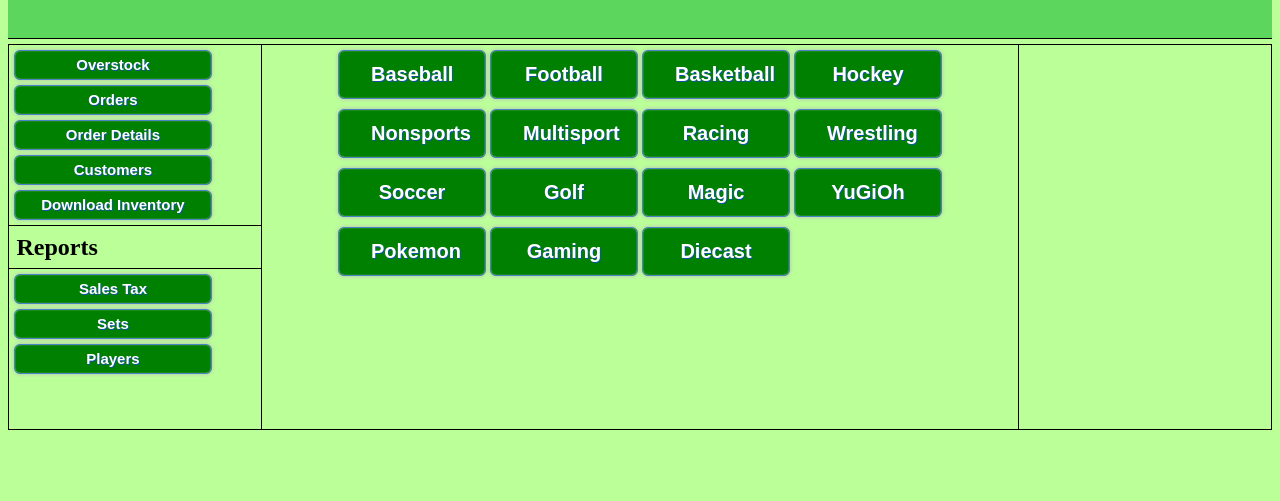
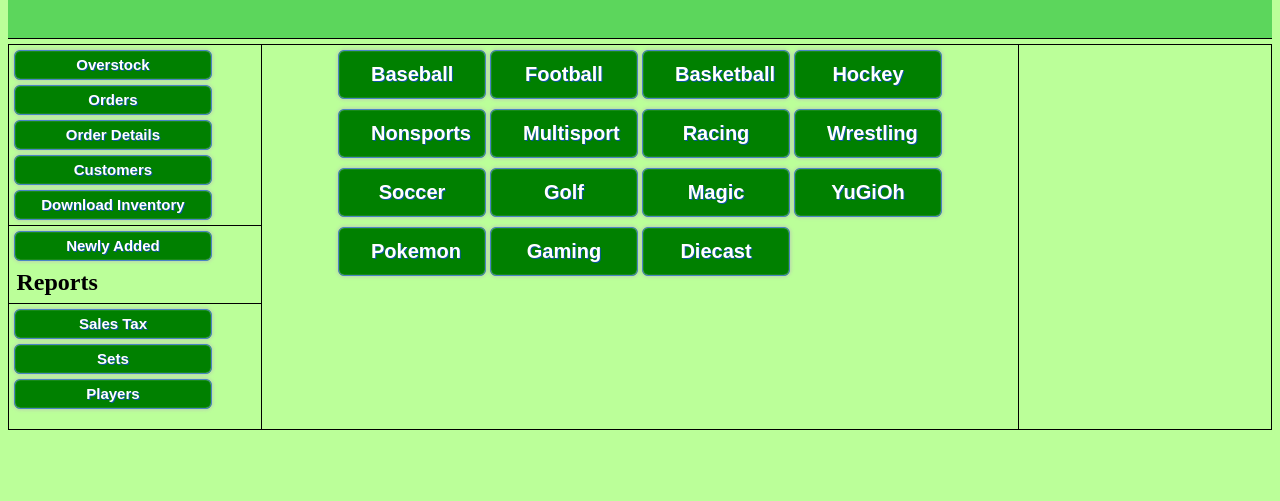
Before and after one commit to bkuchenb/flask, a Flask app: page / in a window 1280 px wide. Shown: the part 150-651 px from the top of the page. Run offline with Flask 2, Linux system fonts and the light colour scheme.

Commit message:
Update in order to pull from tcf.

```diff
--- a/static/tcf.css
+++ b/static/tcf.css
@@ -29,7 +29,7 @@
 	}
 
 		.logo__button{
-			background-image: url('https://s3.amazonaws.com/zappa-master-bucket-static/tcf_logo.png');
+			background-image: url(images/tcf_logo.png);
 			background-color: #bbff99;
 			background-repeat: no-repeat;
 			border-style: none;
@@ -74,6 +74,13 @@
 		.c3_L_r1_default{
 			font-size: 2em;
 		}
+
+			.body__left_button-layout{
+				font-size: 1em;
+				padding-left: 0.3125em;
+				padding-top: 0.3125em;
+				text-align: left;
+			}
 
 	.main{
 		height: 24em;
--- a/templates/index.html
+++ b/templates/index.html
@@ -46,6 +46,10 @@
 				<button id="c3_L_r5_btn0"
 					class="green button c3_L_r_btn">Download Inventory</button>
 			</div>
+			<div class="body__left_button-layout">
+				<button id="button_newly-added"
+					class="green button c3_L_r_btn">Newly Added</button>
+			</div>
 			<div id="c3_L_r6" class="c3_L_r6">Reports</div>
 			<div id="c3_L_r7" class="c3_L_r7">
 				<button id="c3_L_r7_btn0"
```
